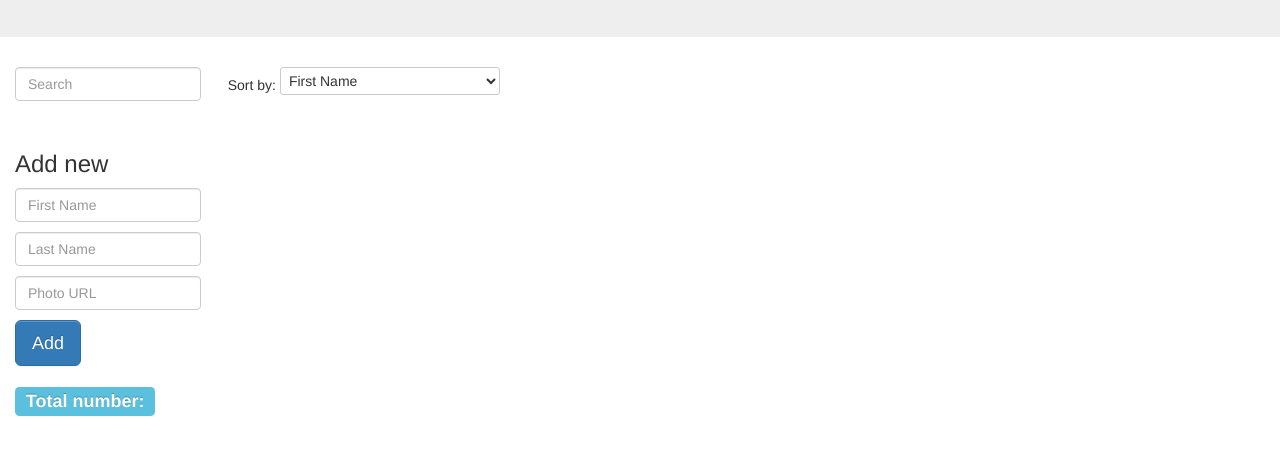
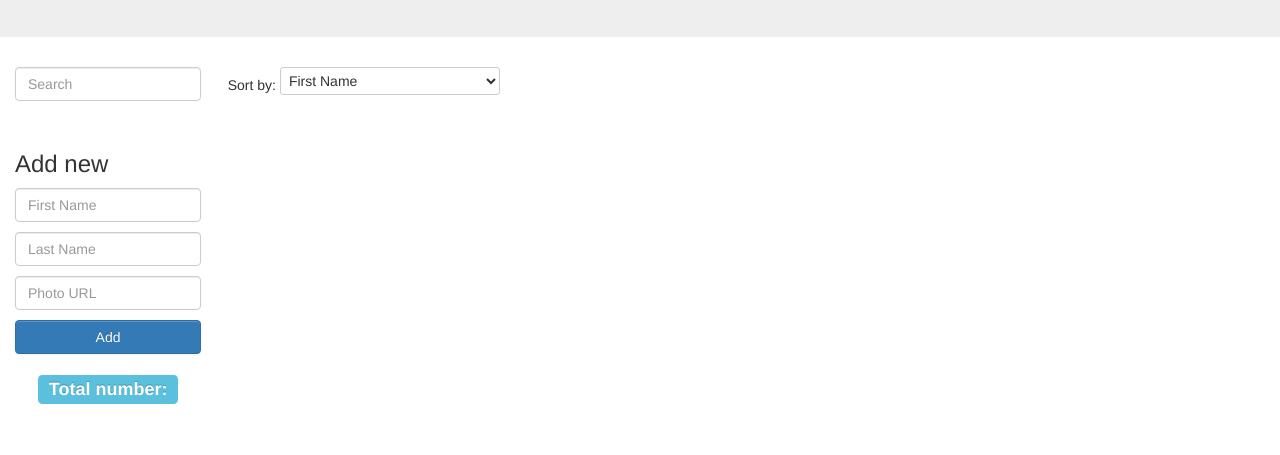
Before and after one commit to nikolakoco89/employeesApp, a website: page app/index.html in a window 1280 px wide. Shown: the part 179-634 px from the top of the page. Drawn offline with nearby package versions, Linux system fonts and the light colour scheme; no server answers.

Commit message:
tweaked some visual stuff

```diff
--- a/app/partials/employees_list.html
+++ b/app/partials/employees_list.html
@@ -13,10 +13,10 @@
                     <input ng-model="formData.lastName" placeholder="Last Name" class="form-control" style="margin-top: 10px">
                     <input ng-model="formData.photoUrl" placeholder="Photo URL" class="form-control" style="margin-top: 10px">
                 </div>
-                <button type="submit" class="btn btn-primary btn-lg" ng-click="addEmployee()" style="margin-top: 10px">Add</button>
+                <button type="submit" class="btn btn-primary" ng-click="addEmployee()" style="margin-top: 10px; width: 100%">Add</button>
             </form>
 
-            <h3><span class="label label-info">Total number: {{employees.length}}</span></h3>
+            <h3 class="text-center"><span class="label label-info">Total number: {{employees.length}}</span></h3>
         </div>
 
         <div class="span10">
```
